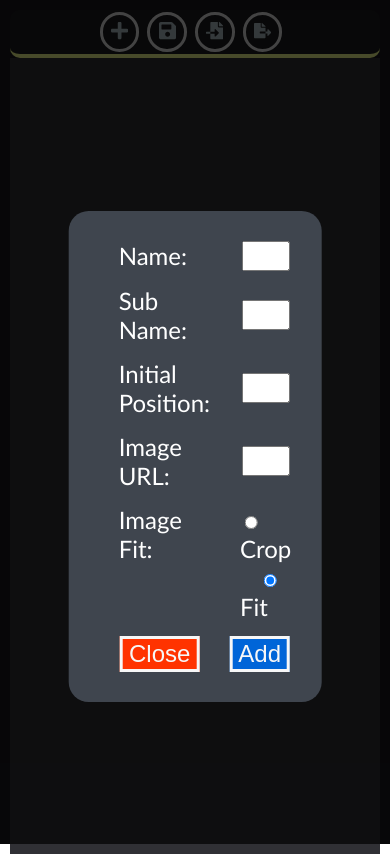
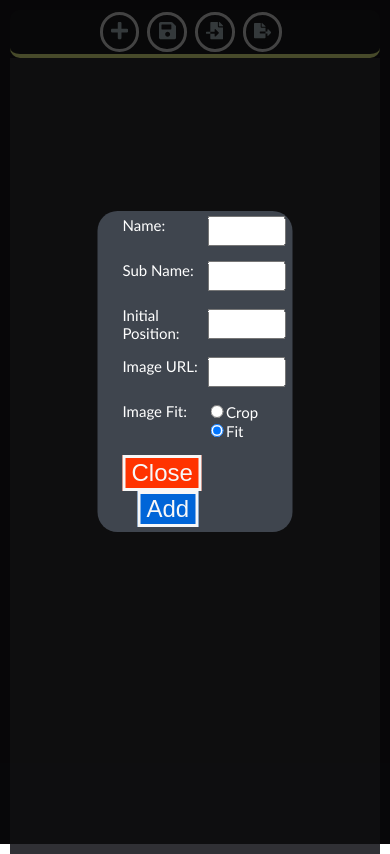
Before and after one commit to Subat-Ahsan/List_Order, a React (Vite) app: page / in a window 390 px wide. Both pictures are taken after a click on the button 119 px from the left and 31 px from the top of the page. Built offline with nearby package versions, Linux system fonts and the light colour scheme.

Commit message:
Added media queries for popup menus

```diff
--- a/src/styles/mediaQueries.css
+++ b/src/styles/mediaQueries.css
@@ -64,4 +64,17 @@
         color:  rgb(108, 181, 255);
     }
 
+    .popupGrid{
+        gap: 15px 0px;
+    }
+
+    .popup{
+        position: absolute;
+        border-radius: 20px;
+        top: 25%;
+        left: 50%;
+        padding: 5px;
+
+    }
+
 }
--- a/src/styles/popup.css
+++ b/src/styles/popup.css
@@ -16,7 +16,7 @@
     grid-template-rows: auto;
     gap: 15px 30px;
     justify-items: left;
-    font-size: x-large;
+    font-size: 1.5rem;
     padding-left: 20px;
 }
 
@@ -56,7 +56,7 @@
 }
 
 .popupGrid input[type="text"]{
-    font-size: 16px;
+    font-size: 1rem;
     height: 30px;
     width: 95%;
     justify-self: center;
```
